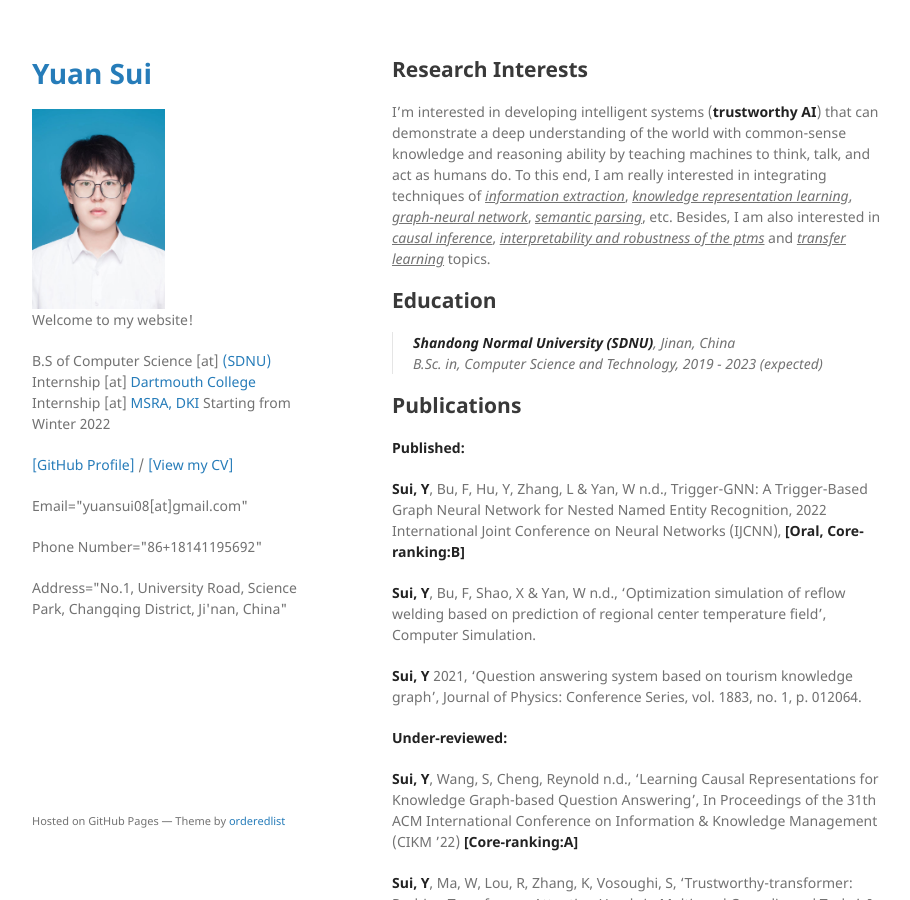
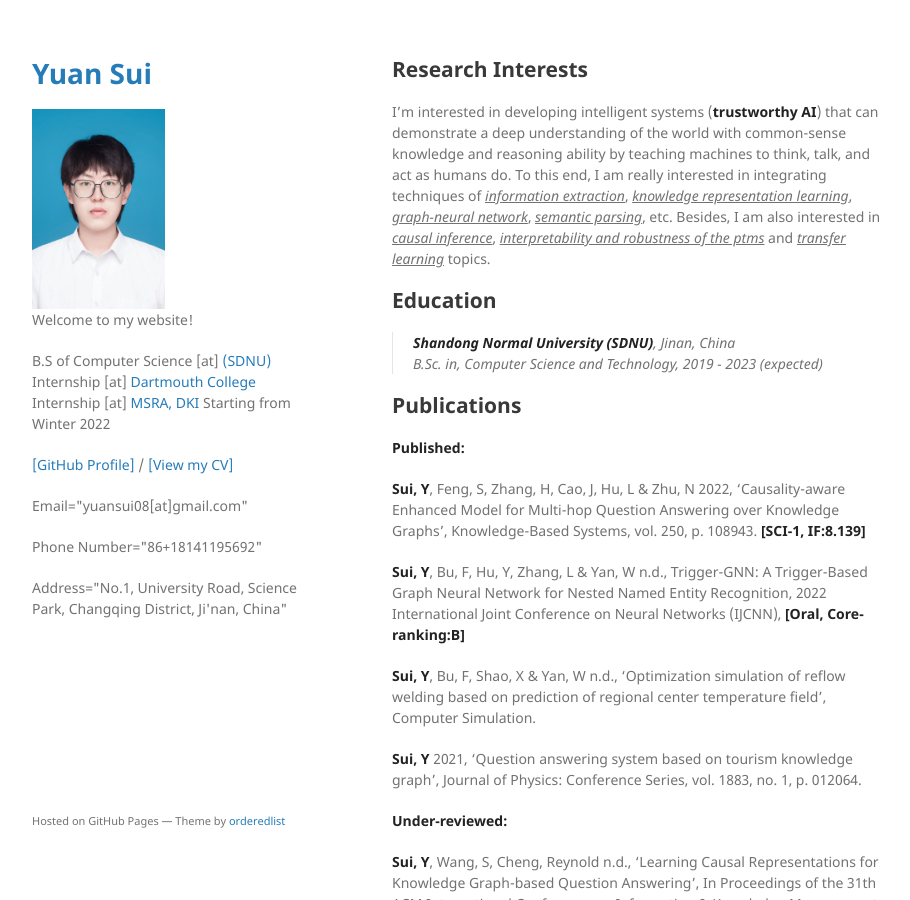
Before and after one commit to Y-sui-aboutme/Y-sui-aboutme.github.io, a Jekyll site: the page built from index.md, in a window 1280 px wide and 900 px high. Shown: the whole window, without its empty margins (178-1088 px from the left). Built offline with Jekyll 4.4.1, drawn with Linux system fonts in a browser that asks for light colours; our own code applies the rules of GitHub Pages for plain Markdown files.

Commit message:
Update index.md

```diff
--- a/index.md
+++ b/index.md
@@ -15,10 +15,10 @@ I’m interested in developing intelligent systems (**trustworthy AI**) that can
 
 **<span class="smallcaps">Published:</span>**
 
-<!-- **Sui, Y**, Feng, S, Zhang, H, Cao, J, Hu, L & Zhu, N 2022,
+**Sui, Y**, Feng, S, Zhang, H, Cao, J, Hu, L & Zhu, N 2022,
 ‘Causality-aware Enhanced Model for Multi-hop Question Answering over
 Knowledge Graphs’, Knowledge-Based Systems, vol. 250, p. 108943.
-**\[SCI-1, IF:8.139\]** -->
+**\[SCI-1, IF:8.139\]**
 
 **Sui, Y**, Bu, F, Hu, Y, Zhang, L & Yan, W n.d., Trigger-GNN: A
 Trigger-Based Graph Neural Network for Nested Named Entity Recognition,
```
